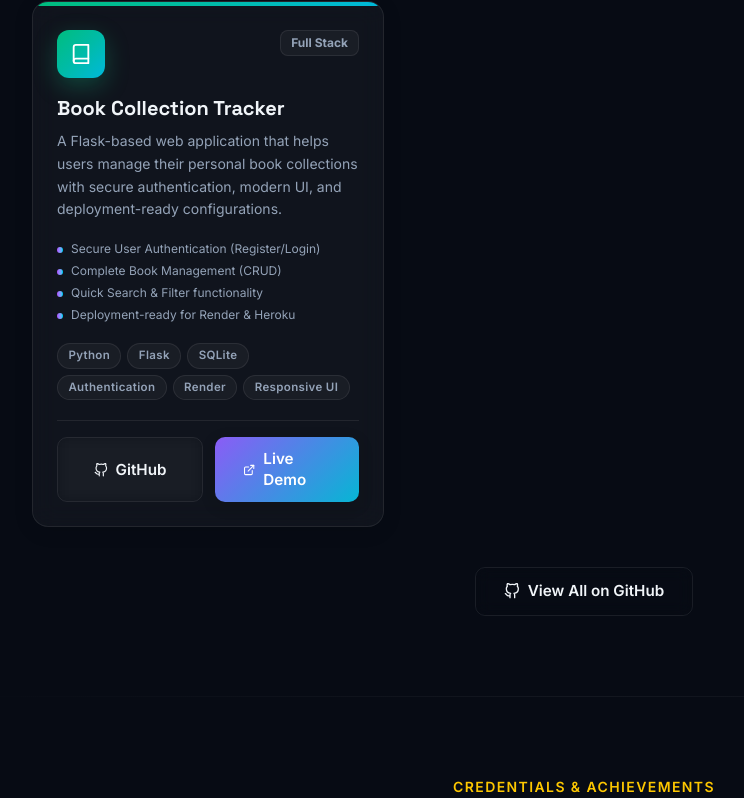
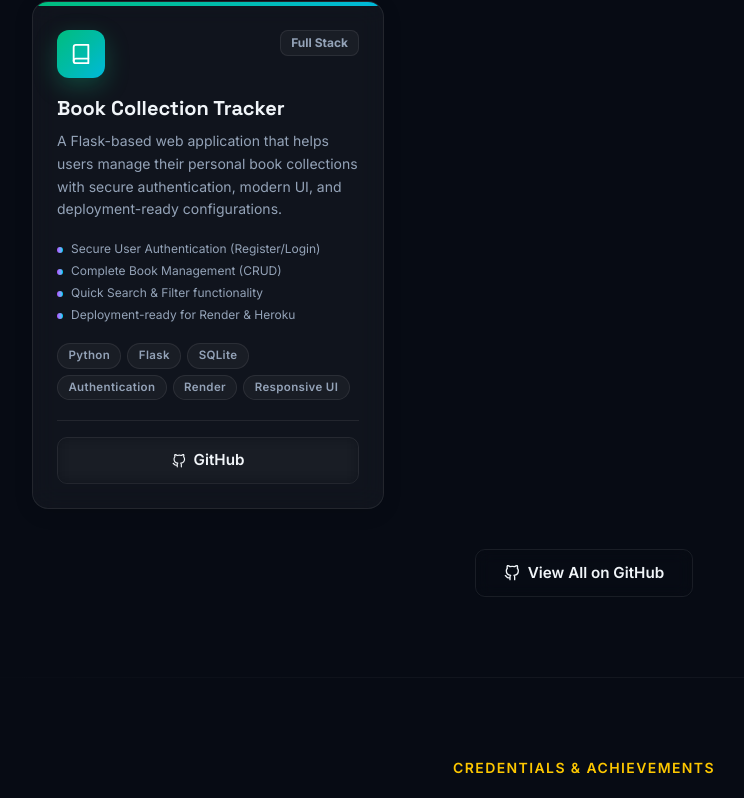
Before and after one commit to chintadavasudharini/portfolio, a React (Vite) app: page / in a window 1280 px wide. Shown: the part 5486-6284 px from the top of the page, without its empty margins (56-800 px from the left). Built offline with nearby package versions, Linux system fonts and the light colour scheme.

Commit message:
Removed live demo link from projects

```diff
--- a/src/components/Projects.jsx
+++ b/src/components/Projects.jsx
@@ -73,7 +73,7 @@ const projects = [
       'Deployment-ready for Render & Heroku',
     ],
     github: 'https://github.com/chintadavasudharini/BookCollectionTracker',
-    live: 'https://book-collection-tracker.onrender.com',
+    live: null,
     badge: 'Full Stack',
   },
 ];
```
